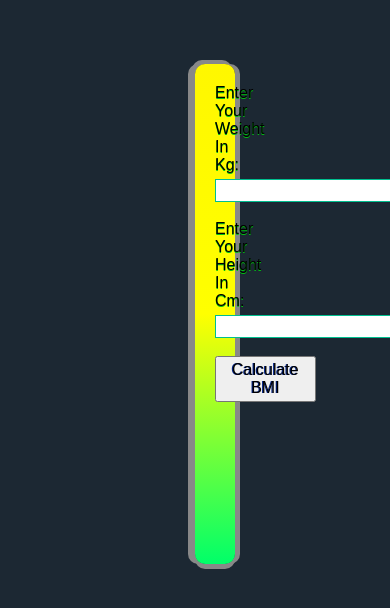
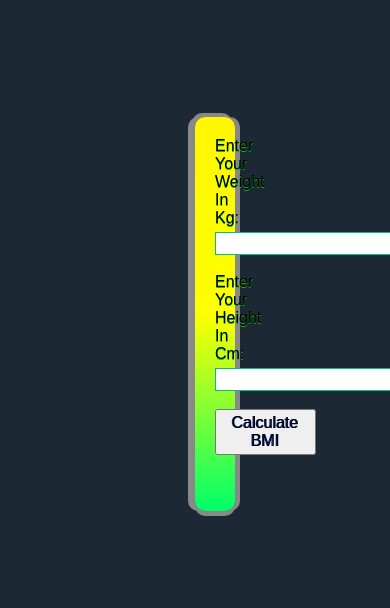
Before and after one commit to mostafakamalbg/MERN-WITH-OSTAD, a plain HTML site: page assignment_2/index.html in a window 390 px wide. Shown: the part 128-736 px from the top of the page. Drawn offline with Linux system fonts and the light colour scheme.

Commit message:
update style.css

```diff
--- a/assignment_2/css/style.css
+++ b/assignment_2/css/style.css
@@ -26,11 +26,6 @@ body{
     border-radius: 10px;
     box-sizing: border-box;
 }
-@media screen and (max-width:479px){
-  .calCulater_aria{
-    width: 100%;
-    height: 100%;
-  }
 .calCulater_aria label{
     font-size: 16px;
     color: black;
```
